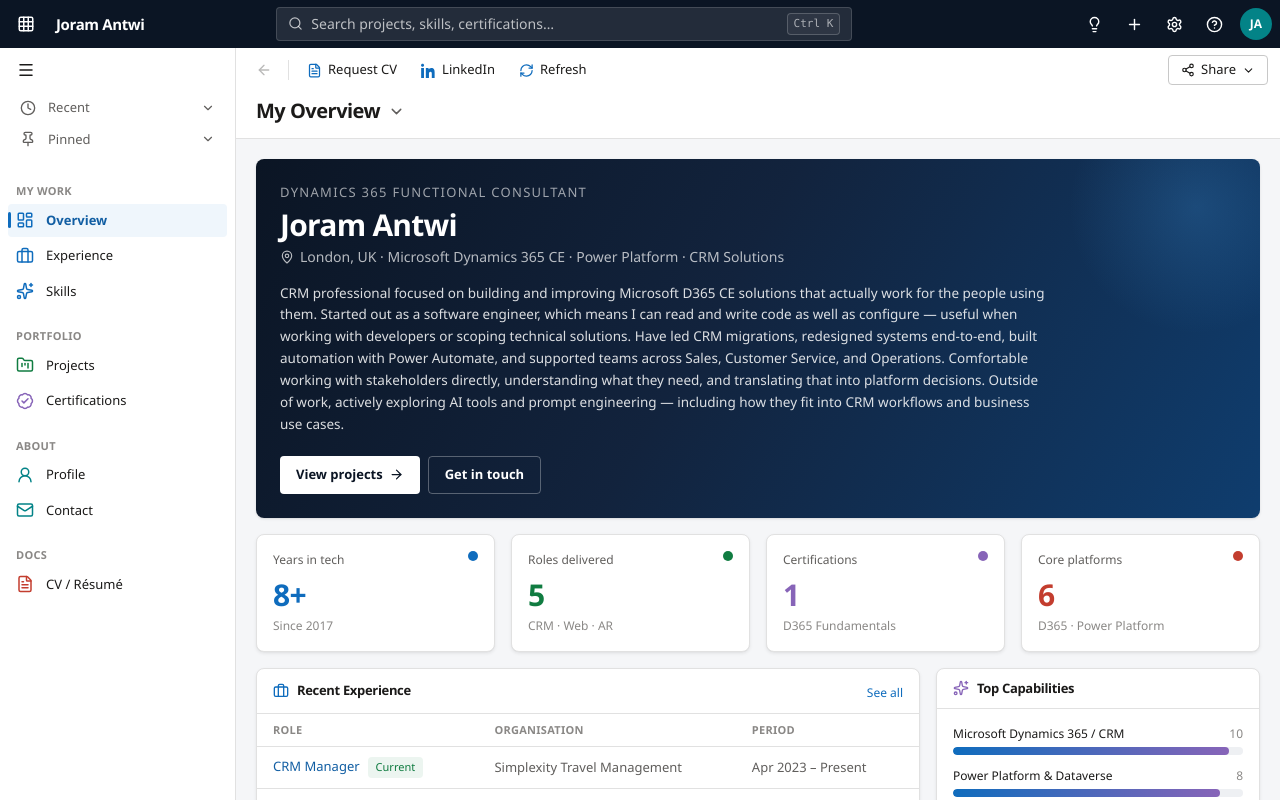
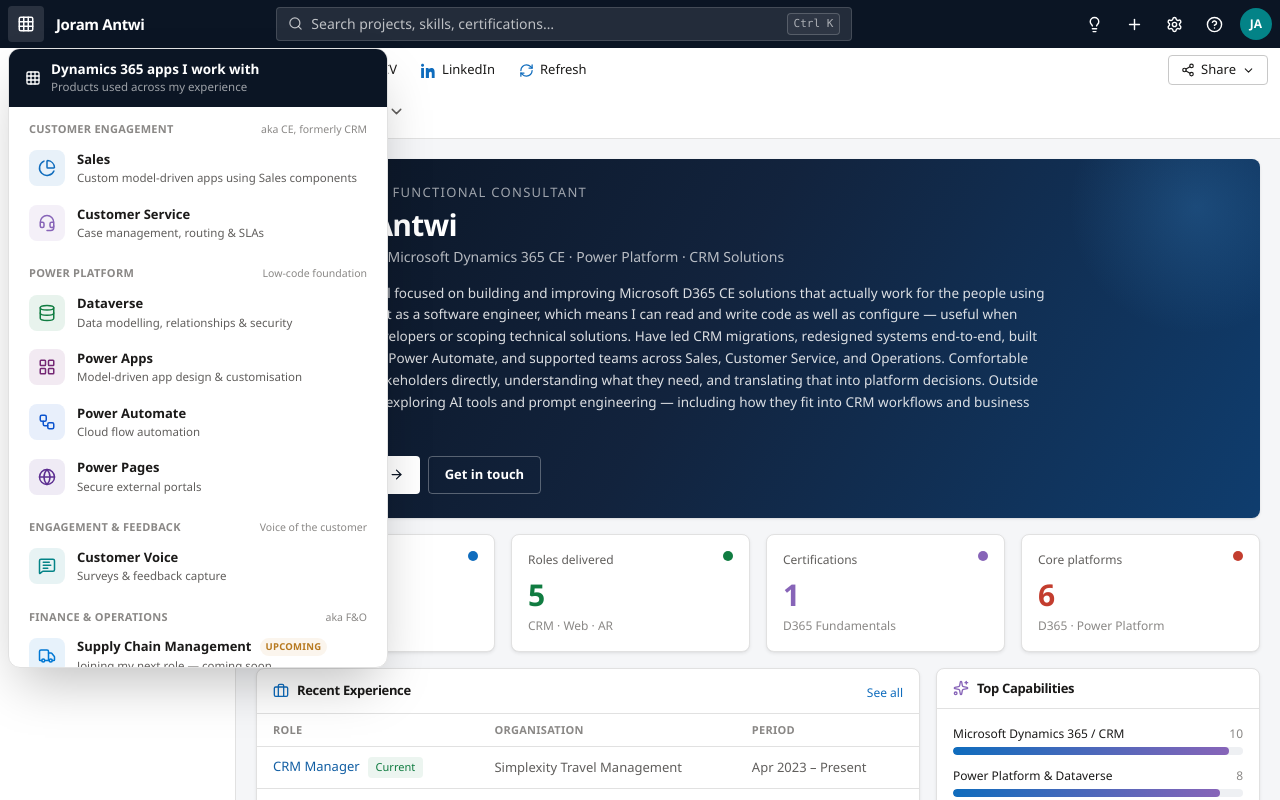
Before and after one commit to joramantwi/Joram-Portfolio, a Next.js app: page / in a window 1280 px wide. Both pictures are taken after a click on the button 26 px from the left and 24 px from the top of the page. Built offline with nearby package versions, Linux system fonts and the light colour scheme.

Commit message:
Add D365 app-launcher flyout showcasing products used across experience

```diff
--- a/src/app/globals.css
+++ b/src/app/globals.css
@@ -85,3 +85,14 @@
 .view-enter {
   animation: fadeInUp 0.28s ease both;
 }
+
+@keyframes launcherIn {
+  from {
+    opacity: 0;
+    transform: translateY(-4px) scale(0.98);
+  }
+  to {
+    opacity: 1;
+    transform: translateY(0) scale(1);
+  }
+}
--- /dev/null
+++ b/src/components/AppLauncher.tsx
@@ -0,0 +1,210 @@
+"use client";
+
+import { useEffect, useRef, useState } from "react";
+import {
+  Grid3x3,
+  PieChart,
+  Headset,
+  Database,
+  LayoutGrid,
+  Workflow,
+  Globe,
+  MessageSquareText,
+  Truck,
+  type LucideIcon,
+} from "lucide-react";
+
+type D365App = {
+  name: string;
+  note: string;
+  icon: LucideIcon;
+  color: string;
+  status?: "upcoming";
+};
+
+type AppGroup = {
+  heading: string;
+  caption: string;
+  apps: D365App[];
+};
+
+const groups: AppGroup[] = [
+  {
+    heading: "Customer Engagement",
+    caption: "aka CE, formerly CRM",
+    apps: [
+      {
+        name: "Sales",
+        note: "Custom model-driven apps using Sales components",
+        icon: PieChart,
+        color: "#0f6cbd",
+      },
+      {
+        name: "Customer Service",
+        note: "Case management, routing & SLAs",
+        icon: Headset,
+        color: "#8764b8",
+      },
+    ],
+  },
+  {
+    heading: "Power Platform",
+    caption: "Low-code foundation",
+    apps: [
+      {
+        name: "Dataverse",
+        note: "Data modelling, relationships & security",
+        icon: Database,
+        color: "#107c41",
+      },
+      {
+        name: "Power Apps",
+        note: "Model-driven app design & customisation",
+        icon: LayoutGrid,
+        color: "#742774",
+      },
+      {
+        name: "Power Automate",
+        note: "Cloud flow automation",
+        icon: Workflow,
+        color: "#0b53ce",
+      },
+      {
+        name: "Power Pages",
+        note: "Secure external portals",
+        icon: Globe,
+        color: "#5c2e91",
+      },
+    ],
+  },
+  {
+    heading: "Engagement & Feedback",
+    caption: "Voice of the customer",
+    apps: [
+      {
+        name: "Customer Voice",
+        note: "Surveys & feedback capture",
+        icon: MessageSquareText,
+        color: "#038387",
+      },
+    ],
+  },
+  {
+    heading: "Finance & Operations",
+    caption: "aka F&O",
+    apps: [
+      {
+        name: "Supply Chain Management",
+        note: "Joining my next role — coming soon",
+        icon: Truck,
+        color: "#0078d4",
+        status: "upcoming",
+      },
+    ],
+  },
+];
+
+export default function AppLauncher() {
+  const [open, setOpen] = useState(false);
+  const wrapperRef = useRef<HTMLDivElement>(null);
+
+  useEffect(() => {
+    if (!open) return;
+    function onKey(e: KeyboardEvent) {
+      if (e.key === "Escape") setOpen(false);
+    }
+    function onClick(e: MouseEvent) {
+      if (wrapperRef.current && !wrapperRef.current.contains(e.target as Node)) {
+        setOpen(false);
+      }
+    }
+    window.addEventListener("keydown", onKey);
+    window.addEventListener("mousedown", onClick);
+    return () => {
+      window.removeEventListener("keydown", onKey);
+      window.removeEventListener("mousedown", onClick);
+    };
+  }, [open]);
+
+  return (
+    <div ref={wrapperRef} className="relative">
+      <button
+        aria-label="Apps I work with"
+        aria-expanded={open}
+        onClick={() => setOpen((v) => !v)}
+        className="grid h-9 w-9 place-items-center rounded transition-colors hover:bg-white/10"
+        style={{ background: open ? "rgba(255,255,255,0.12)" : undefined }}
+      >
+        <Grid3x3 size={18} />
+      </button>
+
+      {open && (
+        <div
+          className="absolute left-0 top-full z-50 mt-1.5 w-[340px] origin-top-left overflow-hidden rounded-xl border bg-white text-[var(--text)] shadow-2xl sm:w-[380px]"
+          style={{ borderColor: "var(--border)", animation: "launcherIn 0.14s ease-out" }}
+          role="dialog"
+          aria-label="Dynamics 365 apps I work with"
+        >
+          <div
+            className="flex items-center gap-2.5 px-4 py-3 text-white"
+            style={{ background: "var(--d365-navy)" }}
+          >
+            <Grid3x3 size={16} />
+            <div>
+              <p className="text-[13.5px] font-semibold leading-tight">Dynamics 365 apps I work with</p>
+              <p className="text-[11.5px] text-white/60">Products used across my experience</p>
+            </div>
+          </div>
+
+          <div className="max-h-[70vh] overflow-y-auto p-2">
+            {groups.map((group) => (
+              <div key={group.heading} className="mb-1 px-1 py-1.5">
+                <div className="flex items-baseline justify-between px-2 pb-1">
+                  <span className="text-[11px] font-semibold uppercase tracking-wide text-[var(--text-muted)]">
+                    {group.heading}
+                  </span>
+                  <span className="text-[10.5px] text-[var(--text-muted)]">{group.caption}</span>
+                </div>
+                <ul className="space-y-0.5">
+                  {group.apps.map((app) => {
+                    const Icon = app.icon;
+                    return (
+                      <li key={app.name}>
+                        <div className="flex items-center gap-3 rounded-lg px-2 py-2 transition-colors hover:bg-[var(--sidebar-hover)]">
+                          <span
+                            className="grid h-9 w-9 shrink-0 place-items-center rounded-lg"
+                            style={{ background: `${app.color}18` }}
+                          >
+                            <Icon size={18} style={{ color: app.color }} />
+                          </span>
+                          <span className="min-w-0 flex-1">
+                            <span className="flex items-center gap-2">
+                              <span className="truncate text-[13px] font-semibold text-[var(--text)]">
+                                {app.name}
+                              </span>
+                              {app.status === "upcoming" && (
+                                <span
+                                  className="shrink-0 rounded-full px-1.5 py-0.5 text-[9.5px] font-bold uppercase tracking-wide"
+                                  style={{ background: "#c8842014", color: "#b7791f" }}
+                                >
+                                  Upcoming
+                                </span>
+                              )}
+                            </span>
+                            <span className="block truncate text-[11.5px] text-[var(--text-secondary)]">
+                              {app.note}
+                            </span>
+                          </span>
+                        </div>
+                      </li>
+                    );
+                  })}
+                </ul>
+              </div>
+            ))}
+          </div>
+        </div>
+      )}
+    </div>
+  );
+}
--- a/src/components/TopBar.tsx
+++ b/src/components/TopBar.tsx
@@ -1,8 +1,9 @@
 "use client";
 
-import { Grid3x3, Search, Settings, Plus, HelpCircle, Lightbulb } from "lucide-react";
+import { Search, Settings, Plus, HelpCircle, Lightbulb } from "lucide-react";
 import { profile } from "@/data/portfolio";
 import { useSearch } from "./search/SearchProvider";
+import AppLauncher from "./AppLauncher";
 
 function initials(name: string) {
   return name
@@ -20,12 +21,7 @@
       className="flex h-12 items-center gap-2 px-2 text-white shrink-0 z-30"
       style={{ background: "var(--d365-navy)" }}
     >
-      <button
-        aria-label="App launcher"
-        className="grid h-9 w-9 place-items-center rounded hover:bg-white/10 transition-colors"
-      >
-        <Grid3x3 size={18} />
-      </button>
+      <AppLauncher />
 
       <div className="flex items-center gap-3 pl-1 pr-4">
         <h1 className="whitespace-nowrap text-[15px] font-semibold tracking-tight">
```
